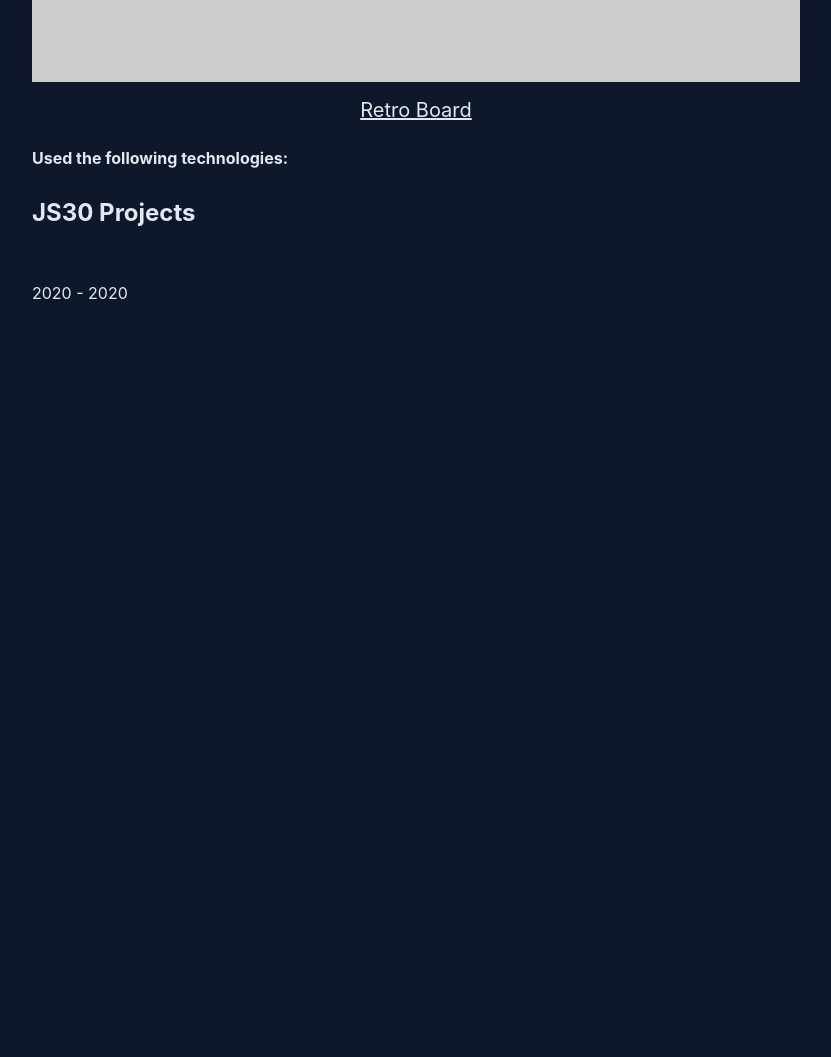
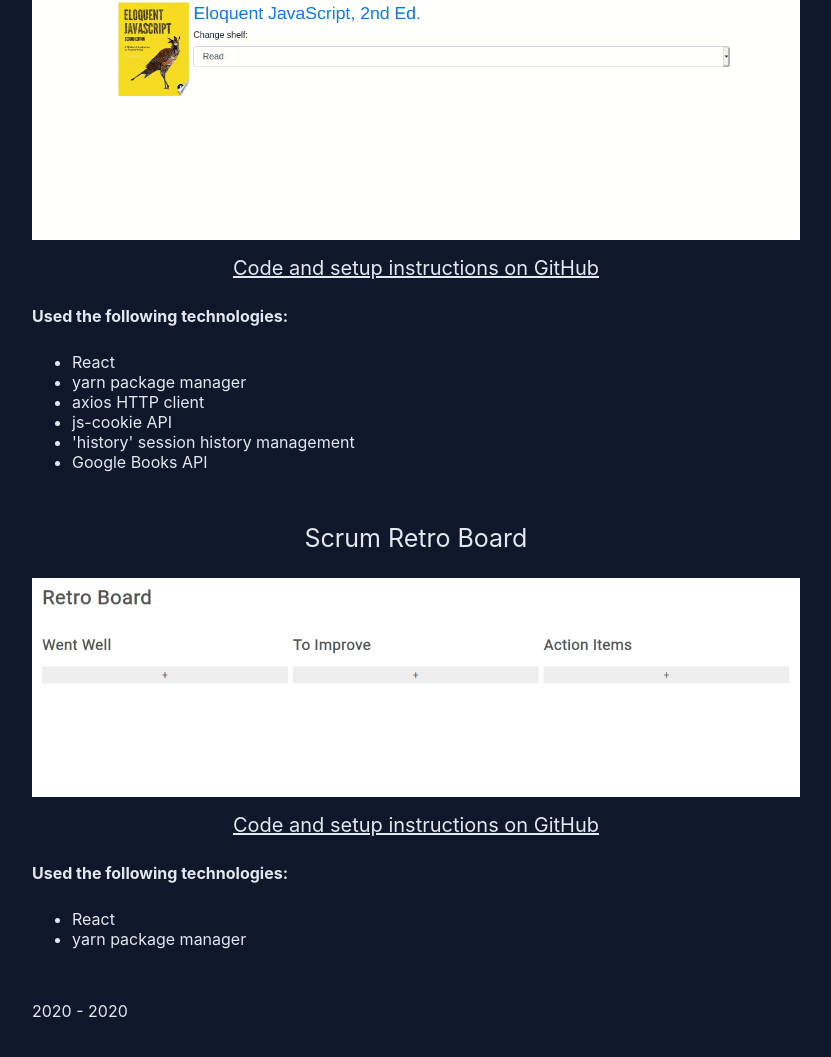
Before and after one commit to PatrickDCullen/PatrickDCullen.github.io, a plain HTML site: page index.html in a window 1280 px wide. Shown: the part 535-1592 px from the top of the page, without its empty margins (224-1055 px from the left). Before the commit the page ends 854 px from the top, so only its background shows below. Drawn offline with Linux system fonts and the light colour scheme; placeholder pictures from the web are drawn by us.

Commit message:
Add Gif demos, flesh out text, change links to GitHub

```diff
--- a/css/styles.css
+++ b/css/styles.css
@@ -7,11 +7,19 @@ body {
     Ubuntu, Cantarell, "Open Sans", "Helvetica Neue", sans-serif;
 }
 
+#footer {
+  padding-top: 20px;
+  padding-bottom: 20px;
+}
 .container {
   display: flex;
   flex-direction: column;
   align-items: center;
   padding: 10px 0;
+}
+
+.container > p {
+  font-size: 25px;
 }
 
 /* create class of demo for demo images */
--- a/index.html
+++ b/index.html
@@ -11,22 +11,61 @@
 
     <h1>Portfolio</h1>
     <h2>Albany Can Code Projects</h2>
+
+    <div class="container">
+      <p>Book Store</p>
+      <!-- placeholder noticeably loads after page
+      keep an eye out once demo is there to see if
+      page loading is caused by request to placeholder
+      server -->
+      <img src="images/book-store-demo.gif" alt="Gif demo of book store project">
+      <!-- Link to GitHub rather than Codesandbox due to
+      API rate limit error -->
+      <a
+        href="https://github.com/PatrickDCullen/book-store/tree/master"
+        target="_blank"
+      >
+        Code and setup instructions on GitHub
+      </a>
+    </div>
+    <p class="tech-used">Used the following technologies:
+      <ul>
+        <li>React</li>
+        <li>yarn package manager</li>
+        <li>axios HTTP client</li>
+        <li>js-cookie API</li>
+        <li>'history' session history management</li>
+        <li>Google Books API</li>
+      </ul>
+    </p>
+
+    <div class="container">
+      <p>Scrum Retro Board</p>
+      <!-- placeholder noticeably loads after page
+      keep an eye out once demo is there to see if
+      page loading is caused by request to placeholder
+      server -->
+      <img src="images/retro-board-demo.gif" alt="Gif demo of retro board project">
+      <a
+        href="https://github.com/PatrickDCullen/retro-board/tree/master"
+        target="_blank"
+      >
+        Code and setup instructions on GitHub
+      </a>
+    </div>
+    <p class="tech-used">Used the following technologies:
+      <ul>
+        <li>React</li>
+        <li>yarn package manager</li>
+      </ul>
+    </p>
+
+    <!-- React class exercises with GIFs -->
+
+    <!-- <h2>JS30 Projects</h2>
     <div class="container">
 
-      <img src="https://via.placeholder.com/242x150" alt="Screenshot of retro board project">
-      <a
-        href="https://codesandbox.io/s/github/PatrickDCullen/retro-board/tree/master"
-        target="_blank"
-      >
-        Retro Board
-      </a>
-
-    </div>
-    <p class="tech-used">Used the following technologies:</p>
-    <h2>JS30 Projects</h2>
-    <div class="container">
-
-    </div>
+    </div> -->
 
 
   <footer id="footer">
```
Also changed, not shown: images/book-store-demo.gif (added).
